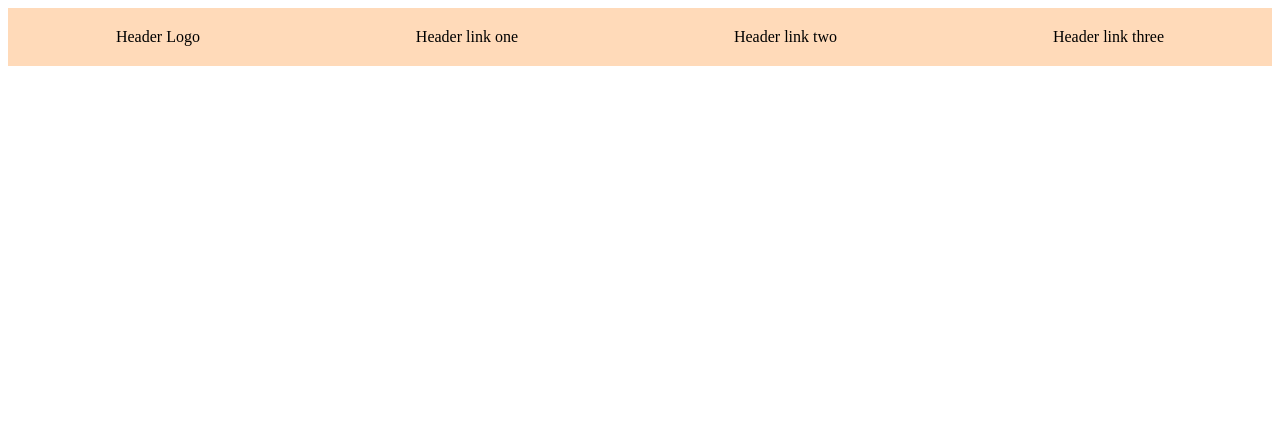
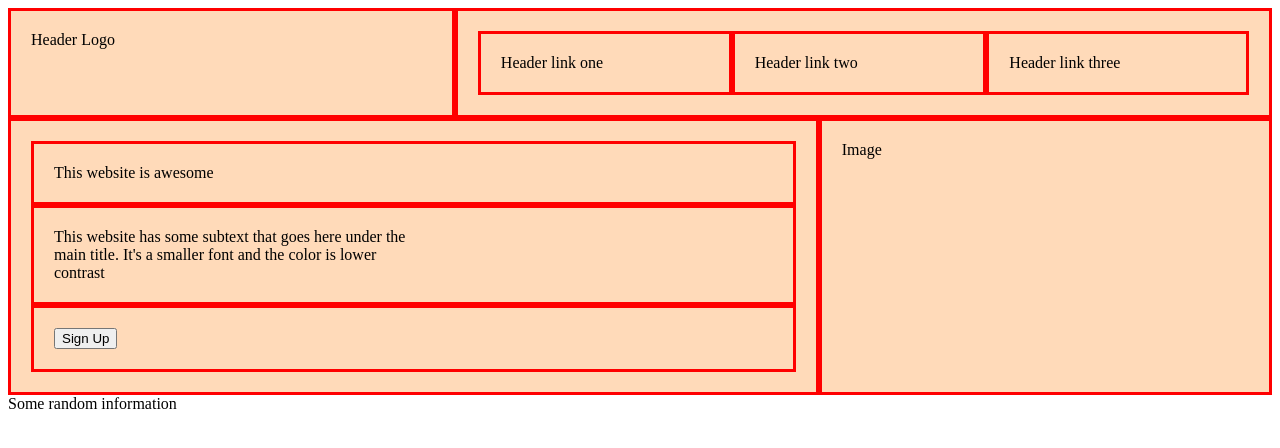
Before and after one commit to Shunesoul/LandingPage, a plain HTML site: page index.html in a window 1280 px wide. Drawn offline with Linux system fonts and the light colour scheme.

Commit message:
Added flexbox designing

```diff
--- a/index.html
+++ b/index.html
@@ -11,10 +11,38 @@
     <body>
         <div class="flex-container">
             <div class="one">Header Logo</div>
-                <div class="two">Header link one</div>
-                <div class="three">Header link two</div>
-                <div class="four">Header link three</div>
+                <div class="links">
+                    <div class="two">Header link one</div>
+                    <div class="three">Header link two</div>
+                    <div class="four">Header link three</div>
+                </div>
           </div>
+        </div>
+        <div class="flex-container">
+            <div class="flex-column">
+                <div>
+                    This website is awesome
+                </div>
+                <div>
+                    This website has some subtext that goes here under the <br>
+                    main title. It's a smaller font and the color is lower <br>
+                    contrast
+                </div>
+                <div class="button">
+                    <button>
+                        Sign Up
+                    </button>
+                </div>
+            </div>
+            <div>
+                Image
+            </div>
+        </div>
+        <div>
+            <div>
+                Some random information
+            </div>
 
+        </div>
     </body>
 </html>
--- a/style.css
+++ b/style.css
@@ -8,5 +8,18 @@
     background: peachpuff;
     padding: 20px;
     flex: 1 1 auto;
+    text-align: left;
+    border: solid red;
+  }
+.links {
+    display: flex;
+    flex-direction: row;
+    padding: 20px;
+    flex: 1 1 auto;
     text-align: center;
-  }
+    border: solid red;
+}
+.flex-column {
+    display: flex;
+    flex-direction: column;
+}
```
